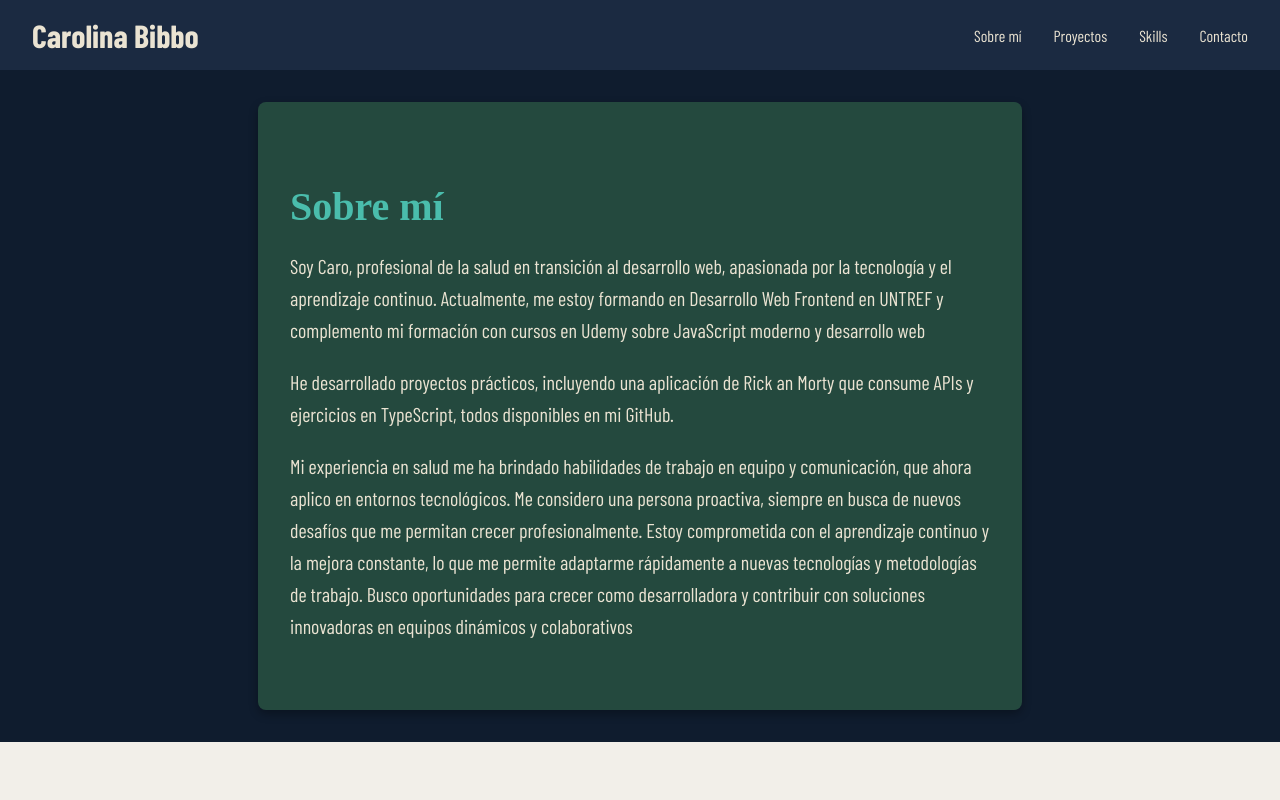
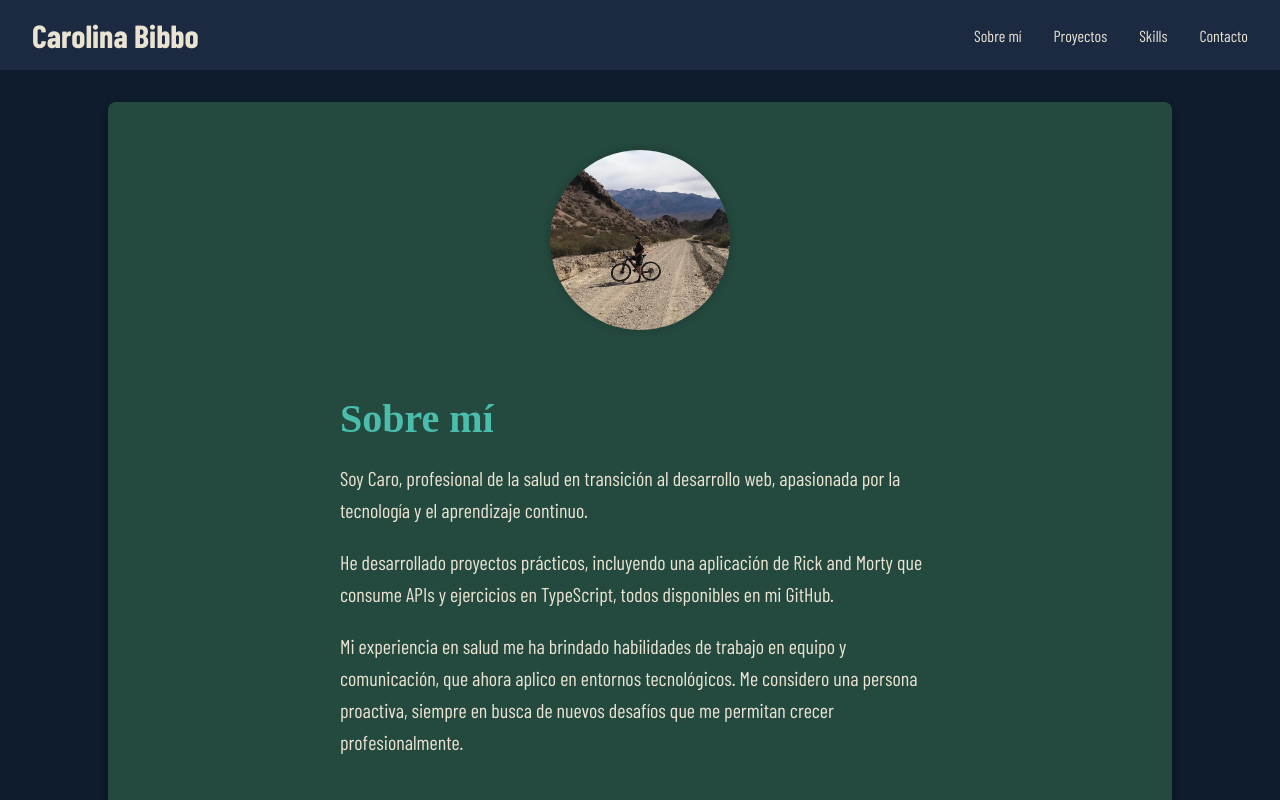
Before and after one commit to caro4576/mi-portfolio, a React (Create React App) app: page / in a window 1280 px wide. Shown: the top 800 px of the page. Built offline with nearby package versions, Linux system fonts and the light colour scheme.

Commit message:
Agregar estilos CSS y una imagen al componente SobreMi para mejorar la presentación visual

```diff
--- /dev/null
+++ b/src/components/SobreMi.css
@@ -0,0 +1,29 @@
+.sobre-mi-img {
+    width: 180px;
+    /* tamaño fijo para que se vea redonda */
+    height: 180px;
+    object-fit: cover;
+    /* recorta la imagen para que llene el círculo */
+    border-radius: 50%;
+    /* esto la hace circular */
+    display: block;
+    margin: 0 auto 2rem auto;
+    box-shadow: 0 0 10px rgba(0, 0, 0, 0.2);
+}
+
+@media (min-width: 768px) {
+    #sobre-mi {
+        flex-direction: row;
+        align-items: center;
+        justify-content: center;
+        gap: 2rem;
+    }
+
+    .sobre-mi-img {
+        margin: 0;
+    }
+
+    .sobre-mi-texto {
+        max-width: 600px;
+    }
+}
--- a/src/components/SobreMi.jsx
+++ b/src/components/SobreMi.jsx
@@ -1,5 +1,5 @@
-// src/components/SobreMi.jsx
 import React, { useEffect, useState } from 'react';
+import './SobreMi.css';
 
 export default function SobreMi() {
   const [visible, setVisible] = useState(false);
@@ -10,23 +10,33 @@ export default function SobreMi() {
   }, []);
 
   return (
-    <section id='sobre-mi' style={{ ...styles.section, opacity: visible ? 1 : 0, transform: visible ? 'translateY(0)' : 'translateY(20px)', transition: 'opacity 0.8s ease, transform 0.8s ease' }}>
-      <h2 style={styles.title}>Sobre mí</h2>
-      <p style={styles.text}>
-        Soy Caro, profesional de la salud en transición al desarrollo web,
-        apasionada por la tecnología y el aprendizaje continuo.
-        Actualmente, me estoy formando en Desarrollo Web Frontend en UNTREF y
-        complemento mi formación con cursos en Udemy sobre JavaScript moderno y desarrollo web</p>
+    <section
+      id="sobre-mi"
+      style={{
+        ...styles.section,
+        opacity: visible ? 1 : 0,
+        transform: visible ? 'translateY(0)' : 'translateY(20px)',
+        transition: 'opacity 0.8s ease, transform 0.8s ease',
+      }}
+    >
+      <img
+        className="sobre-mi-img"
+        src={process.env.PUBLIC_URL + '/img/caro-biker.jpg'}
+        alt="Foto de Carolina"
+      />
+
+      <div className="sobre-mi-texto">
+        <h2 style={styles.title}>Sobre mí</h2>
         <p style={styles.text}>
-        He desarrollado proyectos prácticos, incluyendo una aplicación de Rick an Morty  que consume APIs y ejercicios en TypeScript,
-        todos disponibles en mi GitHub.</p>
-        <p  style={styles.text} >
-        Mi experiencia en salud me ha brindado habilidades de trabajo en equipo y comunicación,
-        que ahora aplico en entornos tecnológicos.
-        Me considero una persona proactiva, siempre en busca de nuevos desafíos que me permitan crecer profesionalmente.
-        Estoy comprometida con el aprendizaje continuo y la mejora constante, lo que me permite adaptarme rápidamente a nuevas tecnologías y metodologías de trabajo.
-        Busco oportunidades para crecer como desarrolladora y contribuir con soluciones innovadoras en equipos dinámicos y colaborativos
-      </p>
+          Soy Caro, profesional de la salud en transición al desarrollo web, apasionada por la tecnología y el aprendizaje continuo.
+        </p>
+        <p style={styles.text}>
+          He desarrollado proyectos prácticos, incluyendo una aplicación de Rick and Morty que consume APIs y ejercicios en TypeScript, todos disponibles en mi GitHub.
+        </p>
+        <p style={styles.text}>
+          Mi experiencia en salud me ha brindado habilidades de trabajo en equipo y comunicación, que ahora aplico en entornos tecnológicos. Me considero una persona proactiva, siempre en busca de nuevos desafíos que me permitan crecer profesionalmente.
+        </p>
+      </div>
     </section>
   );
 }
@@ -36,10 +46,13 @@ const styles = {
     backgroundColor: '#24493E',
     color: '#EAE3D2',
     padding: '3rem 2rem',
-    maxWidth: '700px',
+    maxWidth: '1000px',
     margin: '2rem auto',
     borderRadius: '8px',
     boxShadow: '0 4px 10px rgba(0,0,0,0.3)',
+    display: 'flex',
+    flexDirection: 'column',
+    alignItems: 'center',
   },
   title: {
     fontFamily: "'Playfair Display', serif",
@@ -51,5 +64,6 @@ const styles = {
     fontFamily: "'Barlow Condensed', sans-serif",
     fontSize: '1.25rem',
     lineHeight: '1.6',
+    marginBottom: '1rem',
   },
 };
```
